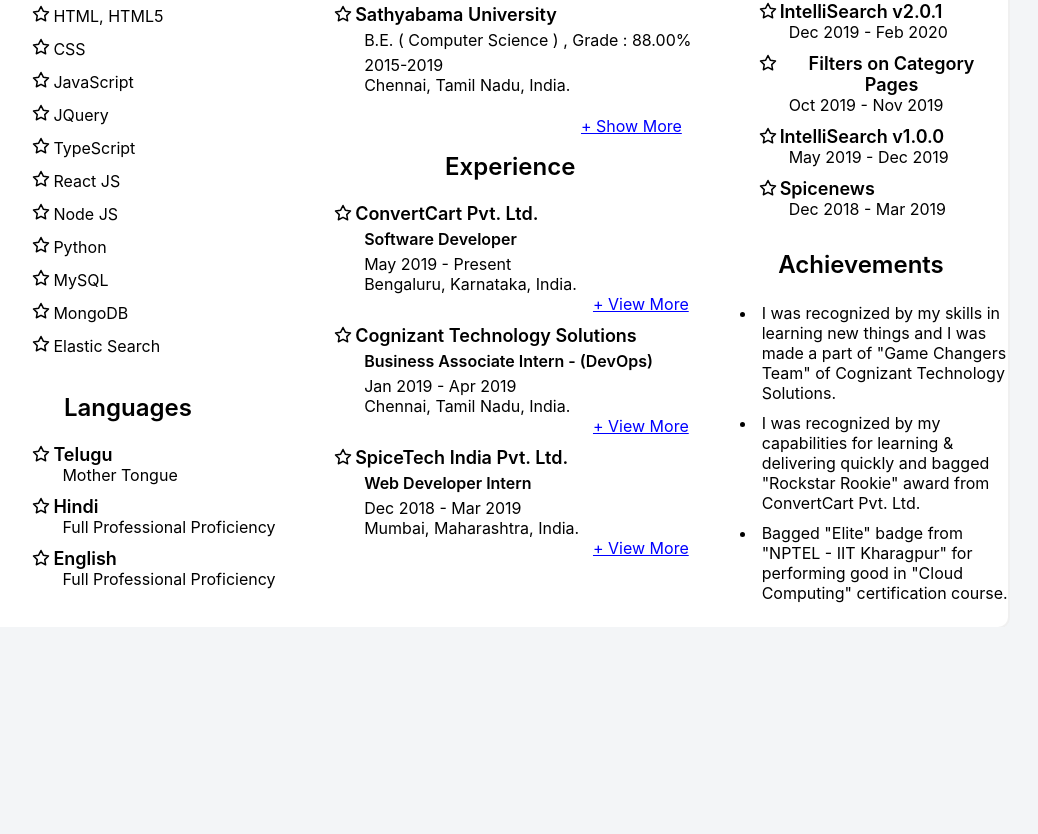
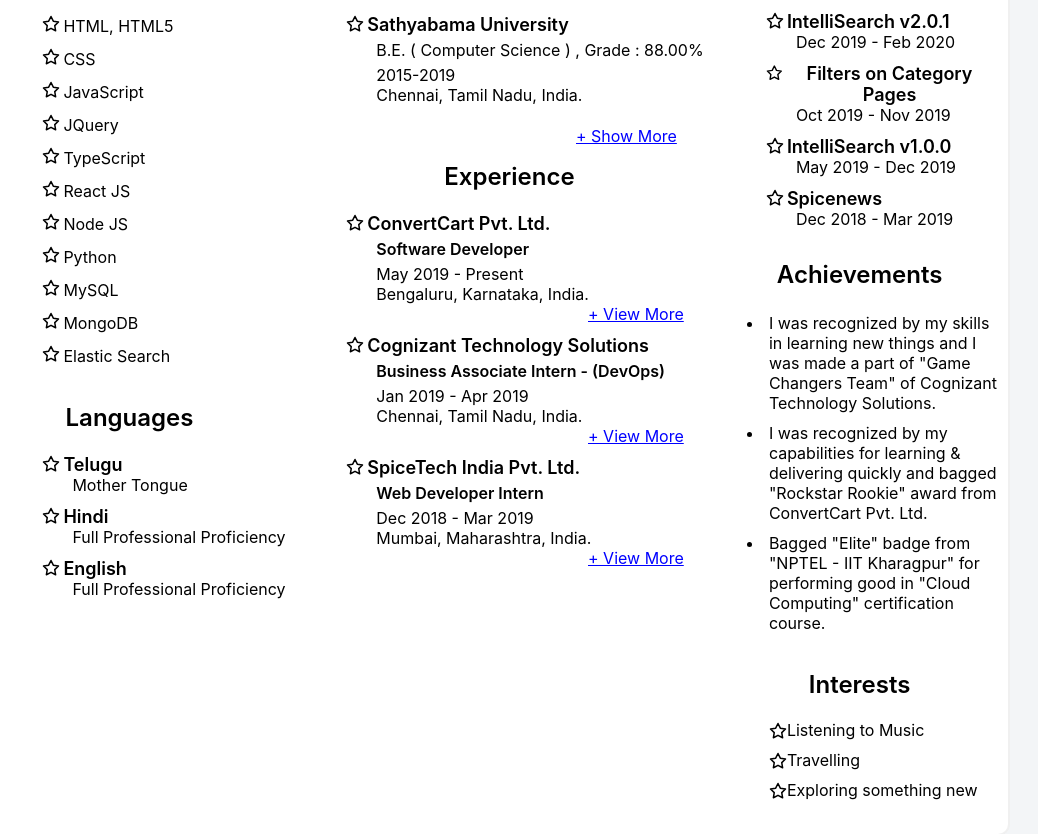
Before and after one commit to tech4techies/resume, a React (Create React App) app: page / in a window 1280 px wide. Shown: the part 353-1187 px from the top of the page, without its empty margins (118-1156 px from the left). Before the commit the page ends 980 px from the top, so only its background shows below. Built offline with nearby package versions, Linux system fonts and the light colour scheme.

Commit message:
added interests

```diff
--- a/src/ContentBox/ContentBox.tsx
+++ b/src/ContentBox/ContentBox.tsx
@@ -8,12 +8,13 @@
 import Projects from "./Projects/Projects";
 import Languages from "./Languages/Languages";
 import Achievements from "./Achievements/Achievements";
+import Interests from "./Interests/Interests";
 
 export const ContentBox = () => {
   return (
     <Fragment>
       <FlexCard>
-        <FlexBox style={{ flexDirection: "column" }}>
+        <FlexBox style={{ padding: 10, flexDirection: "column" }}>
           <Skills />
           <Languages />
         </FlexBox>
@@ -21,6 +22,7 @@
           style={{
             flexDirection: "column",
             width: "45%",
+            padding: 10,
             alignItems: "center",
           }}>
           <Education />
@@ -31,9 +33,11 @@
             flexDirection: "column",
             textAlign: "center",
             width: "30%",
+            padding: 10,
           }}>
           <Projects />
           <Achievements />
+          <Interests />
         </FlexBox>
       </FlexCard>
     </Fragment>
--- /dev/null
+++ b/src/ContentBox/Interests/Interests.tsx
@@ -0,0 +1,35 @@
+/** @format */
+
+import React, { Fragment } from "react";
+import {
+  ListBox,
+  ListItem,
+  List,
+  Title,
+  FlexBox,
+} from "../../components/components";
+import { Config } from "../../config";
+import { StarImage } from "../../components/common";
+
+export const Interests: React.FC = () => {
+  const { interests } = Config;
+  return (
+    <Fragment>
+      <ListBox>
+        <Title> Interests </Title>
+        <List>
+          {interests.map((interest) => (
+            <ListItem key={interest}>
+              <FlexBox>
+                <StarImage />
+                {interest}
+              </FlexBox>
+            </ListItem>
+          ))}
+        </List>
+      </ListBox>
+    </Fragment>
+  );
+};
+
+export default Interests;
--- a/src/config.ts
+++ b/src/config.ts
@@ -121,4 +121,5 @@
     'I was recognized by my capabilities for learning & delivering quickly and bagged "Rockstar Rookie" award from ConvertCart Pvt. Ltd.',
     'Bagged "Elite" badge from "NPTEL - IIT Kharagpur" for performing good in "Cloud Computing" certification course.',
   ],
+  interests: ["Listening to Music", "Travelling", "Exploring something new"],
 };
```
